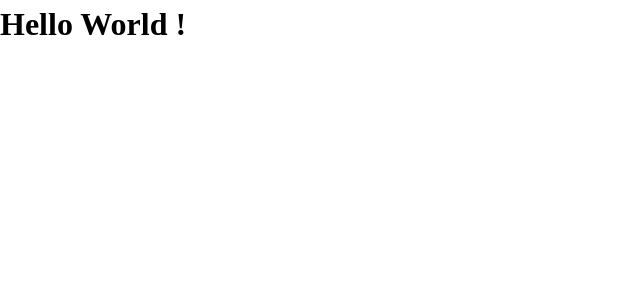
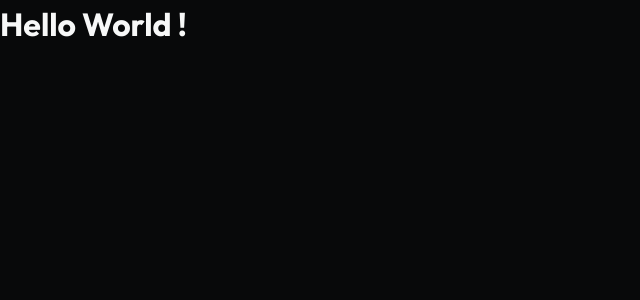
Before and after one commit to ClementCatel/vue3-course-2025, a Vue app: page / in a window 1280 px wide. Shown: the top 300 px of the page, without its empty margins (0-640 px from the left). Built offline with nearby package versions, Linux system fonts and the light colour scheme.

Commit message:
init css

```diff
--- a/index.html
+++ b/index.html
@@ -1,9 +1,15 @@
-<!DOCTYPE html>
+<!doctype html>
 <html lang="">
   <head>
-    <meta charset="UTF-8">
-    <link rel="icon" href="/favicon.ico">
-    <meta name="viewport" content="width=device-width, initial-scale=1.0">
+    <meta charset="UTF-8" />
+    <link rel="icon" href="/favicon.ico" />
+    <link rel="preconnect" href="https://fonts.googleapis.com" />
+    <link rel="preconnect" href="https://fonts.gstatic.com" crossorigin />
+    <link
+      href="https://fonts.googleapis.com/css2?family=Outfit:wght@100..900&display=swap"
+      rel="stylesheet"
+    />
+    <meta name="viewport" content="width=device-width, initial-scale=1.0" />
     <title>Vite App</title>
   </head>
   <body>
--- a/src/assets/main.css
+++ b/src/assets/main.css
@@ -66,3 +66,28 @@ h6 {
 #__next {
   isolation: isolate;
 }
+
+:root {
+  --color-bg-primary: #08090a;
+  --color-bg-secondary: #131315;
+  --color-bg-tertiary: #1c1c1d;
+  --color-border: #23252a;
+  --color-text-primary: #f7f8f8;
+  --color-text-secondary: #8a8f98;
+  --color-accent: #ff0034;
+}
+
+body,
+html,
+#app {
+  min-height: 100vh;
+}
+
+body {
+  background: var(--color-bg-primary);
+  color: var(--color-text-primary);
+  font-family: Outfit, sans-serif;
+  font-optical-sizing: auto;
+  font-weight: 400;
+  font-style: normal;
+}
```
Also changed, not shown: src/main.js (+4 -4 lines).
